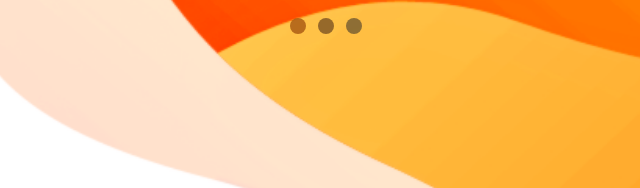
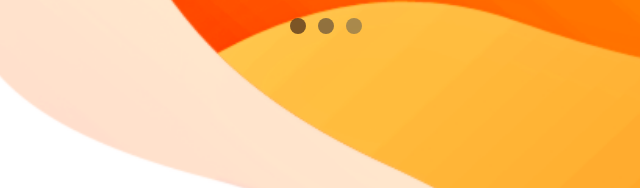
Before and after one commit to patelharsh9797/JSR_landingPage, a website built with Vite: page index.html in a window 1280 px wide. Shown: the part 462-650 px from the top of the page, 0-640 px from the left. Built offline with nearby package versions, Linux system fonts and the light colour scheme.

Commit message:
Change the carousel dots

```diff
--- a/assets/styles/_resetStyles.scss
+++ b/assets/styles/_resetStyles.scss
@@ -13,14 +13,16 @@
   --lg-border-400: rgb(209 213 219/ 0.5);
 
   /* Color properties  */
+  --clr-accent-900: #693505;
+  --clr-accent-400: #f07a0b;
   --clr-accent-300: rgb(0 91 150 / 0.75);
-  --clr-accent-400: #f07a0b;
 
   --clr-scrollBar: #693505;
   --clr-scrollBar2: #f8b06d;
   --clr-primary-400: rgb(35 45 66);
 
   --clr-neutral-900: hsl(232, 12%, 13%);
+  --clr-neutral-600: hsl(150, 0%, 33%);
   --clr-neutral-500: rgb(63 63 63 / 69%);
   --clr-neutral-400: rgb(120 120 120);
   --clr-neutral-300: rgb(120 120 120 / 52%);
--- a/assets/styles/_utils.scss
+++ b/assets/styles/_utils.scss
@@ -250,7 +250,7 @@
 
   border: none;
   border-radius: 100%;
-  background-color: var(--clr-neutral-900);
+  background-color: var(--clr-neutral-600);
   opacity: 0.5;
   text-indent: -9999px;
   transition: all linear 0.3s;
@@ -258,7 +258,7 @@
 
 .slick-dots li.slick-active button {
   opacity: 1;
-  background-color: var(--clr-accent-400);
+  background-color: var(--clr-accent-900);
 }
 
 .slick-dots button:hover {
```
Also changed, not shown: assets/styles/styles.css, 1 other file.
